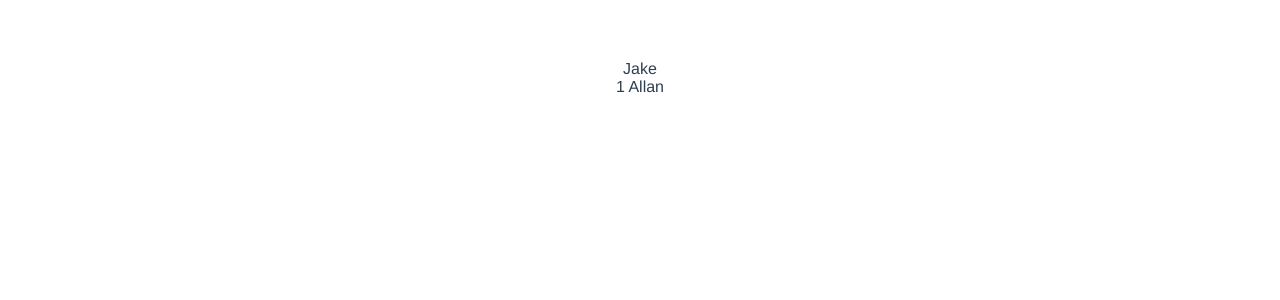
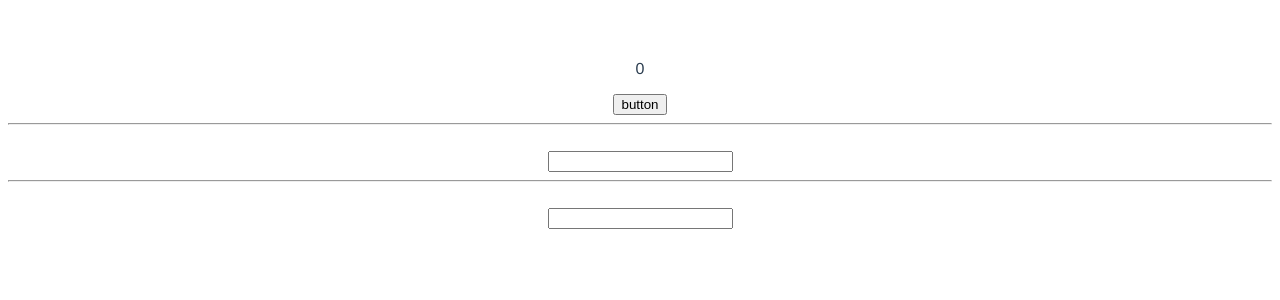
Before and after one commit to terry61003/vue-training, a Vue app: page / in a window 1280 px wide. Shown: the top 300 px of the page. Built offline with nearby package versions, Linux system fonts and the light colour scheme.

Commit message:
composition input

```diff
--- a/src/App.vue
+++ b/src/App.vue
@@ -1,29 +1,37 @@
 <template>
+  <p>{{ count }}</p>
+  <button @click="incrementCount">button</button>
+  <hr>
   {{ name }}
   <br>
-  {{ user.id }} {{ user.name }}
+  <input type="text" v-model="name" />
+  <hr>
+  {{ email }}
+  <br>
+  <input type="text" v-model="email" />
 </template>
 
 <script>
-import { ref, reactive } from 'vue';
+import { ref, reactive, toRefs } from 'vue';
 
 export default {
   name: 'App',
   setup() {
+    const count = ref(0);
     const name = ref('');
     const user = reactive({
-      id: 0,
-      name: '',
+      email: '',
     });
 
-    // 設定值要使用value
-    name.value = 'Jake';
-
-    user.id = 1;
-    user.name = 'Allan';
+    function incrementCount() {
+      count.value++;
+    }
 
     return {
-      name, user
+      count,
+      incrementCount,
+      name,
+      ...toRefs(user),
     };
   },
 };
```
